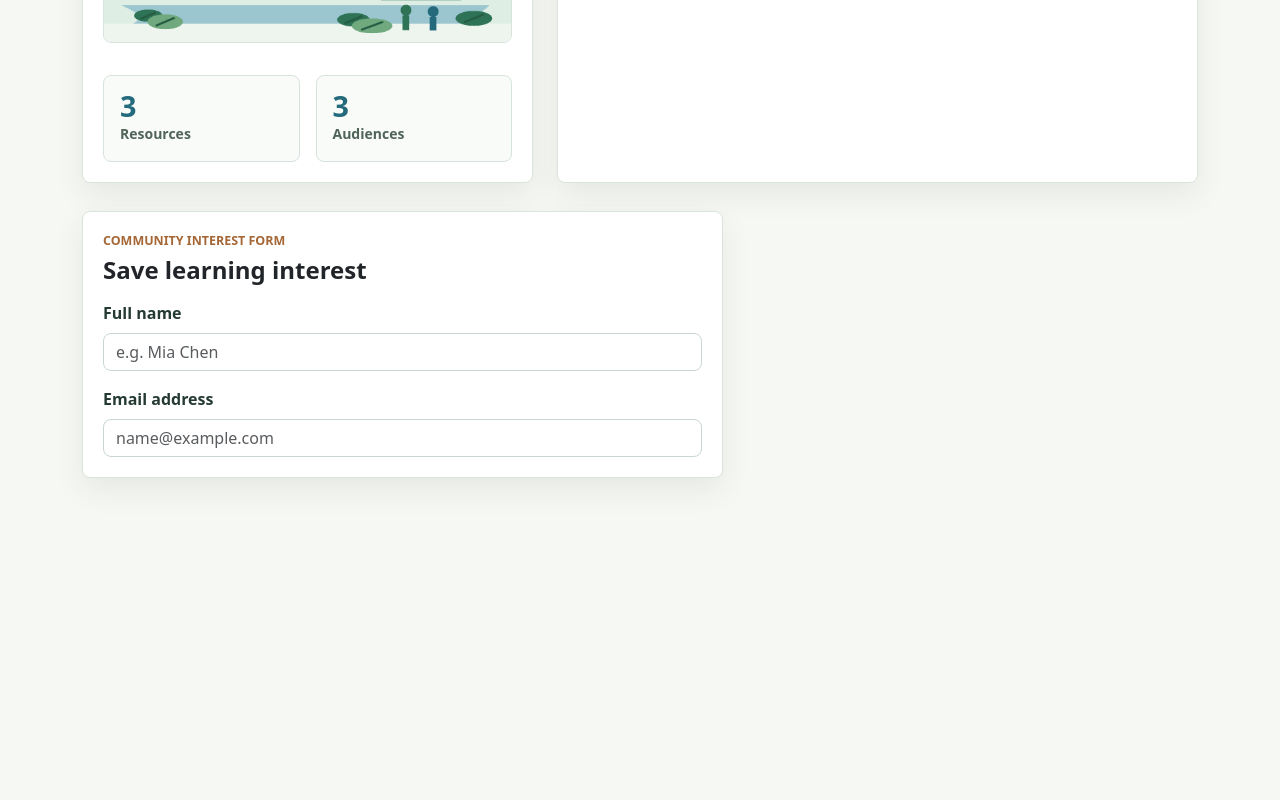
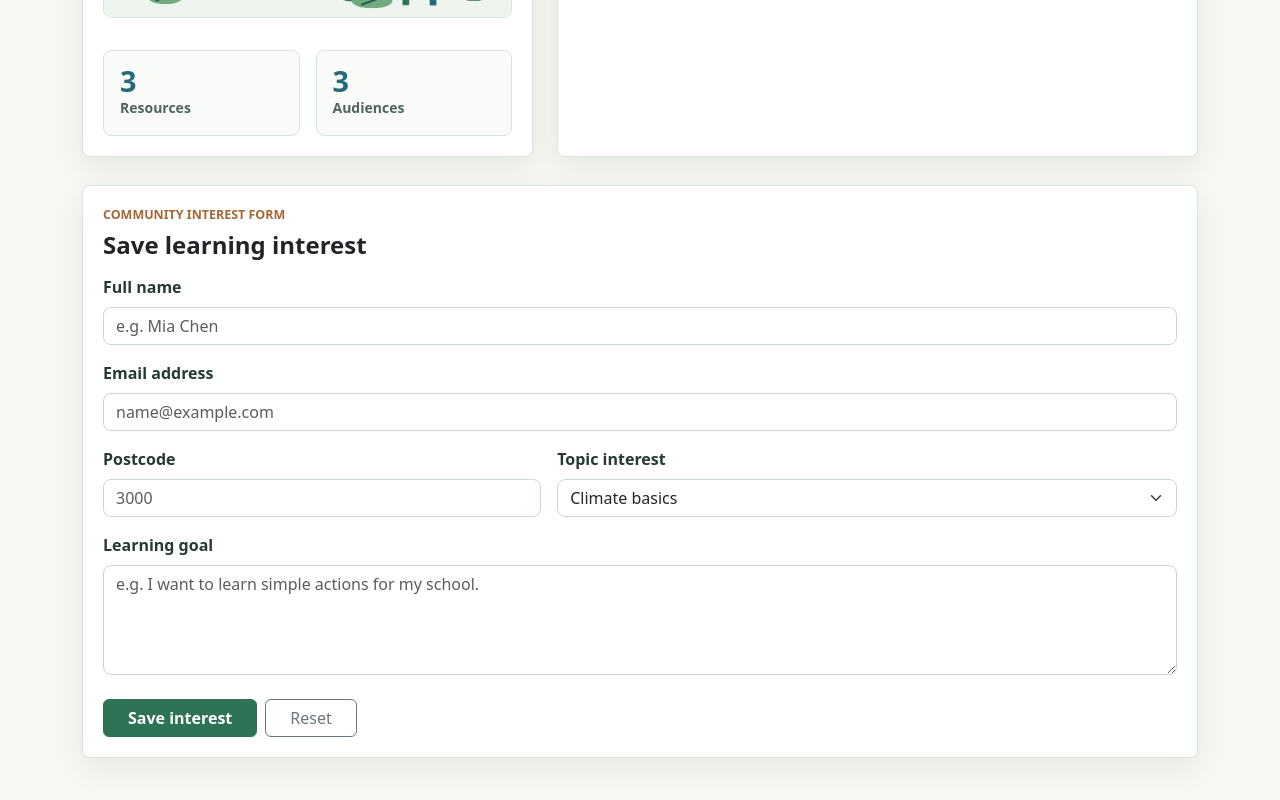
Before and after one commit to wlz65/FIT5032-ASS1, a Vue app: page / in a window 1280 px wide. Shown: the part 524-1324 px from the top of the page. Before the commit the page ends 1050 px from the top, so only its background shows below. Built offline with nearby package versions, Linux system fonts and the light colour scheme.

Commit message:
Update interest form

```diff
--- a/src/App.vue
+++ b/src/App.vue
@@ -31,10 +31,32 @@ const audienceCount = computed(() => {
   return new Set(learningResources.map((resource) => resource.audience)).size
 })
 
+const topics = [
+  'Climate basics',
+  'Local impacts',
+  'Sustainability choices',
+  'Community action',
+]
+
 const interestForm = reactive({
   fullName: '',
   emailAddress: '',
+  postcode: '',
+  topic: topics[0],
+  learningGoal: '',
 })
+
+function saveInterest() {
+  // Save behaviour will be completed in the next step.
+}
+
+function resetInterestForm() {
+  interestForm.fullName = ''
+  interestForm.emailAddress = ''
+  interestForm.postcode = ''
+  interestForm.topic = topics[0]
+  interestForm.learningGoal = ''
+}
 </script>
 
 <template>
@@ -46,13 +68,13 @@ const interestForm = reactive({
             <div class="brand-mark" aria-hidden="true">CW</div>
             <div>
               <p class="small text-uppercase fw-bold text-teal mb-1">
-                Version 1 - BR A and B
+                Version 1
               </p>
               <h1 class="h3 fw-bold mb-0">ClimateWise Melbourne</h1>
             </div>
           </div>
           <div class="header-note">
-            A basic Vue application for the Assignment 1 A and B requirements.
+            A basic Vue application for the Assignment 1.
           </div>
         </div>
       </div>
@@ -67,7 +89,6 @@ const interestForm = reactive({
             <p class="intro-copy">
               ClimateWise Mel supports students, teachers, and community members with
               beginner-friendly resources about climate change, sustainability, and local action.
-              This version focuses only on the required A and B features.
             </p>
 
             <img
@@ -119,8 +140,8 @@ const interestForm = reactive({
       </div>
 
       <div class="row g-4 mt-1">
-        <div class="col-12 col-lg-7">
-          <form class="form-panel">
+        <div class="col-12">
+          <form class="form-panel" @submit.prevent="saveInterest">
             <div class="section-heading">
               <p class="section-kicker">Community interest form</p>
               <h2 class="h4 fw-bold mb-0">Save learning interest</h2>
@@ -137,7 +158,7 @@ const interestForm = reactive({
               >
             </div>
 
-            <div class="mb-0">
+            <div class="mb-3">
               <label for="emailAddress" class="form-label">Email address</label>
               <input
                 id="emailAddress"
@@ -147,6 +168,50 @@ const interestForm = reactive({
                 placeholder="name@example.com"
               >
             </div>
+
+            <div class="row g-3">
+              <div class="col-12 col-md-5">
+                <label for="postcode" class="form-label">Postcode</label>
+                <input
+                  id="postcode"
+                  v-model="interestForm.postcode"
+                  class="form-control"
+                  inputmode="numeric"
+                  placeholder="3000"
+                >
+              </div>
+
+              <div class="col-12 col-md-7">
+                <label for="topic" class="form-label">Topic interest</label>
+                <select id="topic" v-model="interestForm.topic" class="form-select">
+                  <option v-for="topic in topics" :key="topic">
+                    {{ topic }}
+                  </option>
+                </select>
+              </div>
+            </div>
+
+            <div class="mt-3">
+              <label for="learningGoal" class="form-label">Learning goal</label>
+              <textarea
+                id="learningGoal"
+                v-model="interestForm.learningGoal"
+                class="form-control"
+                rows="4"
+                placeholder="e.g. I want to learn simple actions for my school."
+              ></textarea>
+            </div>
+
+            <div class="d-grid d-sm-flex gap-2 mt-4">
+              <button class="btn btn-climate px-4" type="submit">Save interest</button>
+              <button
+                class="btn btn-outline-secondary px-4"
+                type="button"
+                @click="resetInterestForm"
+              >
+                Reset
+              </button>
+            </div>
           </form>
         </div>
       </div>
--- a/src/assets/main.css
+++ b/src/assets/main.css
@@ -155,9 +155,29 @@ textarea {
   border-radius: 8px;
 }
 
-.form-control:focus {
+.form-select {
+  border-color: #c8d8ce;
+  border-radius: 8px;
+}
+
+.form-control:focus,
+.form-select:focus {
   border-color: #2f7356;
   box-shadow: 0 0 0 0.2rem rgba(47, 115, 86, 0.16);
+}
+
+.btn-climate {
+  border-color: #2f7356;
+  background: #2f7356;
+  color: #ffffff;
+  font-weight: 700;
+}
+
+.btn-climate:hover,
+.btn-climate:focus {
+  border-color: #245c44;
+  background: #245c44;
+  color: #ffffff;
 }
 
 @media (max-width: 575.98px) {
```
